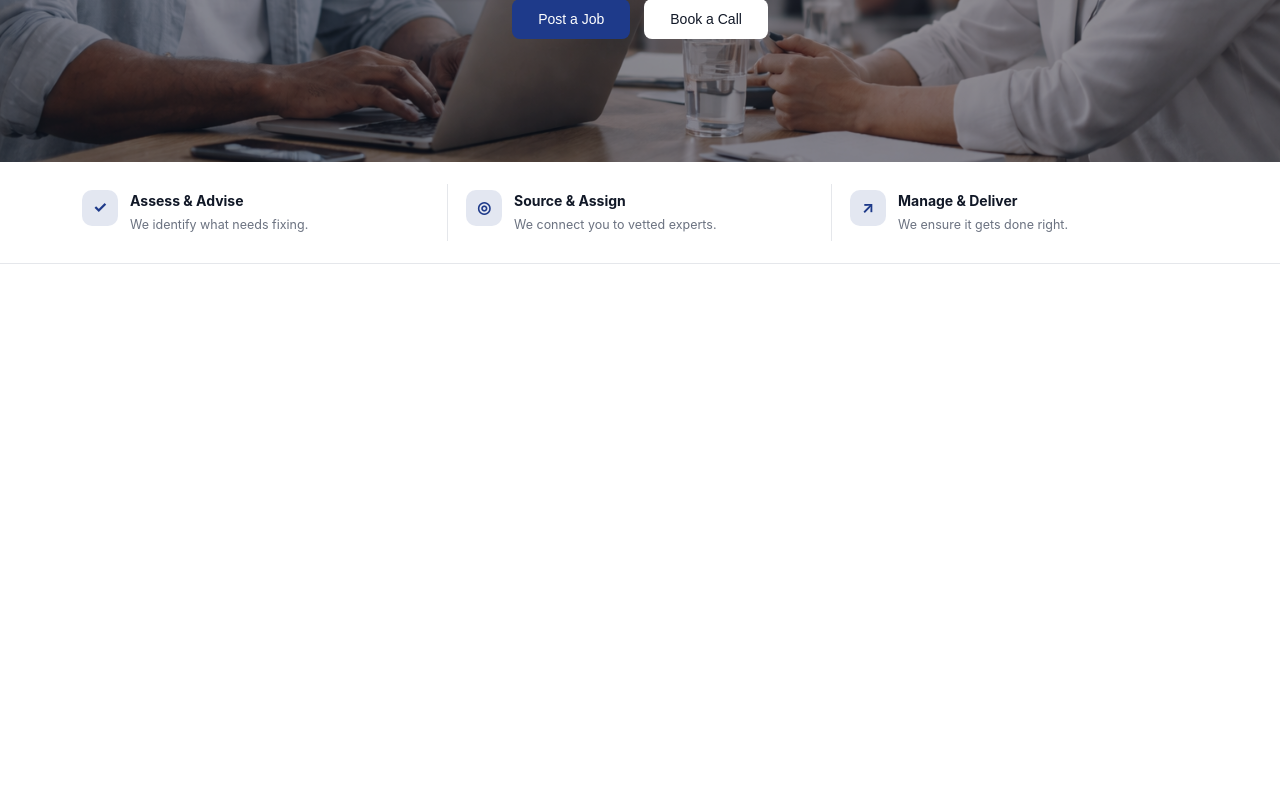
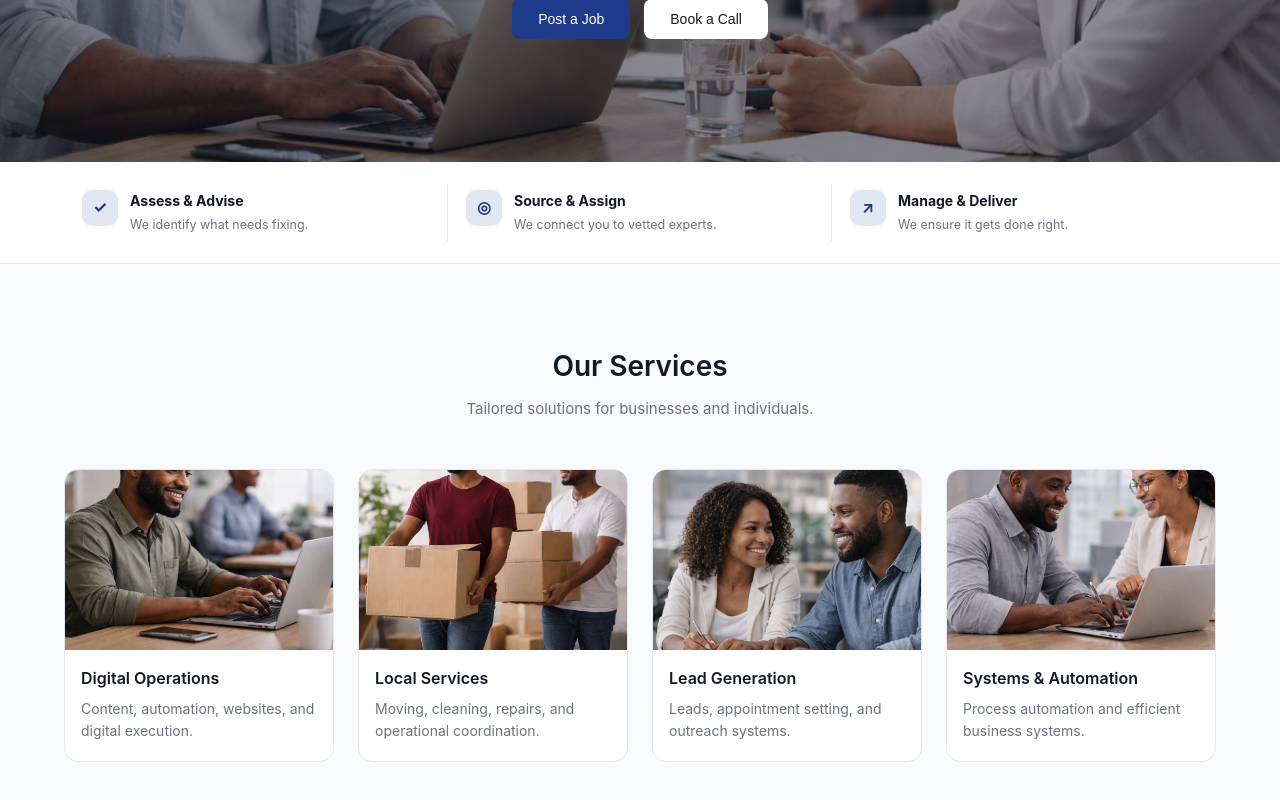
Before and after one commit to Agentpat/Bridgeway, a React (Create React App) app: page / in a window 1280 px wide. Shown: the part 358-1158 px from the top of the page. Before the commit the page ends 800 px from the top, so only its background shows below. Built offline with nearby package versions, Linux system fonts and the light colour scheme.

Commit message:
Add services section with four service cards

```diff
--- a/src/components/Service.jsx
+++ b/src/components/Service.jsx
@@ -0,0 +1,45 @@
+import "../styles/services.css";
+
+import service1 from "../assets/images/service1.jpg";
+import service2 from "../assets/images/service2.jpg";
+import service3 from "../assets/images/service3.jpg";
+import service4 from "../assets/images/service4.jpg";
+
+export default function Services() {
+  return (
+    <section className="services" id="services">
+      <div className="services-container">
+        <div className="services-header">
+          <h2>Our Services</h2>
+          <p>Tailored solutions for businesses and individuals.</p>
+        </div>
+
+        <div className="services-grid">
+          <div className="service-card">
+            <img src={service1} alt="Digital Operations" />
+            <h3>Digital Operations</h3>
+            <p>Content, automation, websites, and digital execution.</p>
+          </div>
+
+          <div className="service-card">
+            <img src={service2} alt="Local Services" />
+            <h3>Local Services</h3>
+            <p>Moving, cleaning, repairs, and operational coordination.</p>
+          </div>
+
+          <div className="service-card">
+            <img src={service3} alt="Lead Generation" />
+            <h3>Lead Generation</h3>
+            <p>Leads, appointment setting, and outreach systems.</p>
+          </div>
+
+          <div className="service-card">
+            <img src={service4} alt="Systems & Automation" />
+            <h3>Systems & Automation</h3>
+            <p>Process automation and efficient business systems.</p>
+          </div>
+        </div>
+      </div>
+    </section>
+  );
+}
--- a/src/pages/Home.jsx
+++ b/src/pages/Home.jsx
@@ -1,11 +1,13 @@
 import FeatureStrip from "../components/FeatureStrip";
 import Hero from "../components/Hero";
+import Services from "../components/Service";
 
 export default function Home() {
   return (
     <>
       <Hero />
       <FeatureStrip/>
+      <Services/>
     </>
   );
 }
--- a/src/styles/services.css
+++ b/src/styles/services.css
@@ -0,0 +1,70 @@
+.services {
+  background: #f9fafb;
+  padding: 80px 0;
+}
+
+.services-container {
+  max-width: 1200px;
+  margin: 0 auto;
+  padding: 0 24px;
+}
+
+.services-header {
+  text-align: center;
+  margin-bottom: 48px;
+}
+
+.services-header h2 {
+  font-size: 28px;
+  font-weight: 600;
+  margin-bottom: 8px;
+}
+
+.services-header p {
+  font-size: 15px;
+  color: var(--muted);
+}
+
+.services-grid {
+  display: grid;
+  grid-template-columns: repeat(4, 1fr);
+  gap: 24px;
+}
+
+.service-card {
+  background: #ffffff;
+  border-radius: 14px;
+  overflow: hidden;
+  border: 1px solid var(--line);
+}
+
+.service-card img {
+  width: 100%;
+  height: 180px;
+  object-fit: cover;
+}
+
+.service-card h3 {
+  font-size: 16px;
+  font-weight: 600;
+  margin: 16px 16px 6px;
+}
+
+.service-card p {
+  font-size: 14px;
+  color: var(--muted);
+  margin: 0 16px 18px;
+}
+
+/* Responsive */
+@media (max-width: 1000px) {
+  .services-grid {
+    grid-template-columns: repeat(2, 1fr);
+  }
+}
+
+@media (max-width: 600px) {
+  .services-grid {
+    grid-template-columns: 1fr;
+  }
+}
```
